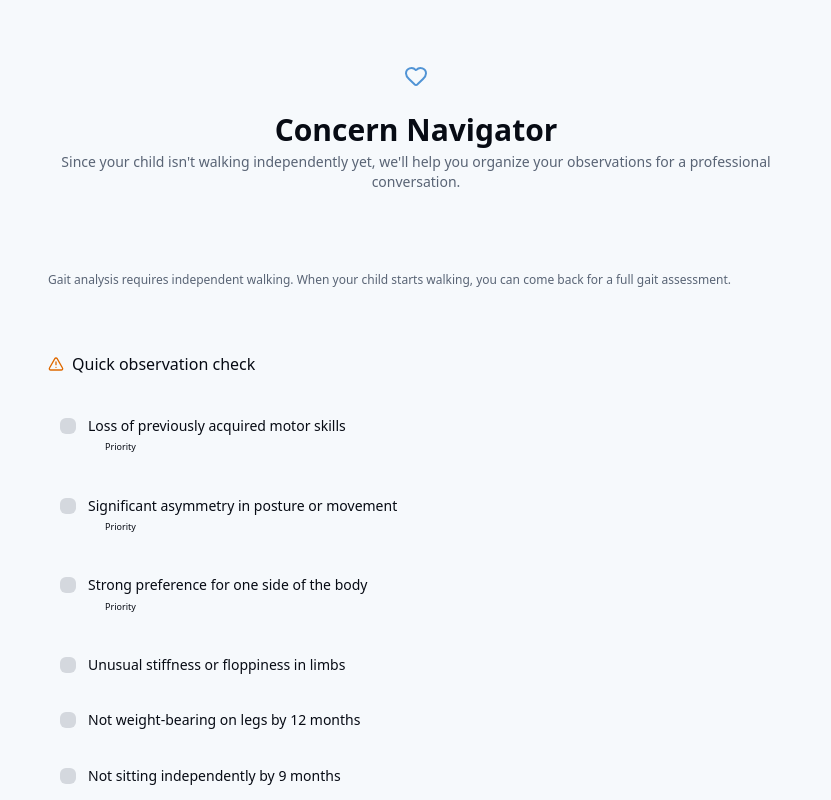
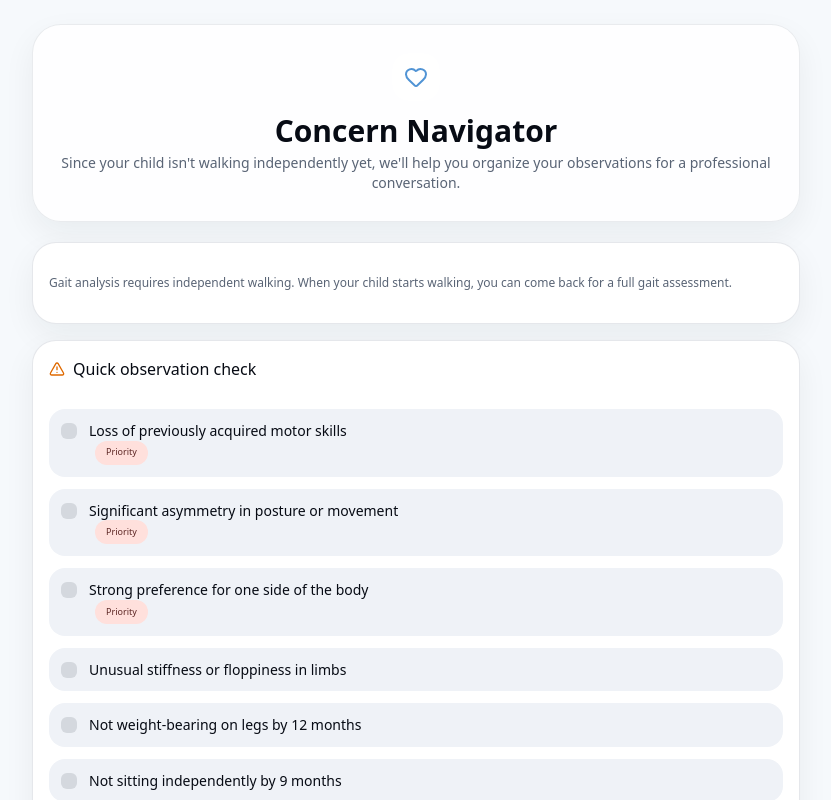
Before and after one commit to FarHanZzzz/PediGrowth_Webapp, a Next.js app: page /concern in a window 1280 px wide. Shown: the top 800 px of the page, without its empty margins (224-1055 px from the left). Built offline with nearby package versions, Linux system fonts and the light colour scheme; sample sign-in values are in the browser's storage.

Commit message:
feat: update session storage handling for gaitbridge compatibility and enhance UI design tokens

```diff
--- a/src/app/analyzing/page.tsx
+++ b/src/app/analyzing/page.tsx
@@ -31,10 +31,16 @@
     if (pipelineRan.current) return;
     pipelineRan.current = true;
 
-    const raw = sessionStorage.getItem("pedigrowth_session");
+    const raw =
+      sessionStorage.getItem("gaitbridge_session") ??
+      sessionStorage.getItem("pedigrowth_session");
     if (!raw) {
       router.replace("/start");
       return;
+    }
+
+    if (!sessionStorage.getItem("gaitbridge_session")) {
+      sessionStorage.setItem("gaitbridge_session", raw);
     }
 
     const session = JSON.parse(raw);
@@ -70,7 +76,10 @@
       .then((result) => {
         // Store result in sessionStorage + IndexedDB for persistence
         const resultId = result.id;
-        sessionStorage.setItem(`pedigrowth_result_${resultId}`, JSON.stringify(result));
+        const serialized = JSON.stringify(result);
+        sessionStorage.setItem(`gaitbridge_result_${resultId}`, serialized);
+        // Backward compatibility for previously released readers.
+        sessionStorage.setItem(`pedigrowth_result_${resultId}`, serialized);
         saveResult(resultId, result).catch(() => {}); // fire-and-forget
 
         // Complete progress
--- a/src/app/concern/page.tsx
+++ b/src/app/concern/page.tsx
@@ -34,7 +34,9 @@
   const [childName] = useState(() => {
     if (typeof window === "undefined") return "your child";
     try {
-      const raw = sessionStorage.getItem("pedigrowth_session");
+      const raw =
+        sessionStorage.getItem("gaitbridge_session") ??
+        sessionStorage.getItem("pedigrowth_session");
       if (!raw) return "your child";
       const session = JSON.parse(raw);
       return session.nickname || "your child";
@@ -45,9 +47,16 @@
   const [flags, setFlags] = useState<Record<string, boolean>>({});
 
   useEffect(() => {
-    const raw = sessionStorage.getItem("pedigrowth_session");
+    const raw =
+      sessionStorage.getItem("gaitbridge_session") ??
+      sessionStorage.getItem("pedigrowth_session");
     if (!raw) {
       router.replace("/start");
+      return;
+    }
+
+    if (!sessionStorage.getItem("gaitbridge_session")) {
+      sessionStorage.setItem("gaitbridge_session", raw);
     }
   }, [router]);
 
--- a/src/app/globals.css
+++ b/src/app/globals.css
@@ -36,6 +36,17 @@
   --confidence-low: oklch(0.65 0.18 55);
   --route-a: oklch(0.65 0.12 250);
   --route-b: oklch(0.60 0.14 175);
+
+  /* Surface and state tokens used across UI components */
+  --primary-container: oklch(0.92 0.05 250);
+  --secondary-container: oklch(0.92 0.02 260);
+  --surface-container-low: oklch(0.96 0.008 260);
+  --surface-container-lowest: oklch(1 0 0);
+  --surface-variant: oklch(0.92 0.012 260);
+  --outline-variant: oklch(0.82 0.015 260);
+  --error-container: oklch(0.93 0.035 25);
+  --on-error-container: oklch(0.35 0.08 25);
+  --tertiary-fixed: oklch(0.9 0.03 320);
 }
 
 .dark {
@@ -58,6 +69,16 @@
   --border: oklch(0.28 0.02 260);
   --input: oklch(0.28 0.02 260);
   --ring: oklch(0.65 0.15 250);
+
+  --primary-container: oklch(0.32 0.08 250);
+  --secondary-container: oklch(0.26 0.03 260);
+  --surface-container-low: oklch(0.18 0.02 260);
+  --surface-container-lowest: oklch(0.14 0.02 260);
+  --surface-variant: oklch(0.24 0.02 260);
+  --outline-variant: oklch(0.34 0.02 260);
+  --error-container: oklch(0.32 0.08 25);
+  --on-error-container: oklch(0.9 0.03 25);
+  --tertiary-fixed: oklch(0.3 0.04 320);
 }
 
 @theme inline {
@@ -95,6 +116,16 @@
   --color-confidence-low: var(--confidence-low);
   --color-route-a: var(--route-a);
   --color-route-b: var(--route-b);
+
+  --color-primary-container: var(--primary-container);
+  --color-secondary-container: var(--secondary-container);
+  --color-surface-container-low: var(--surface-container-low);
+  --color-surface-container-lowest: var(--surface-container-lowest);
+  --color-surface-variant: var(--surface-variant);
+  --color-outline-variant: var(--outline-variant);
+  --color-error-container: var(--error-container);
+  --color-on-error-container: var(--on-error-container);
+  --color-tertiary-fixed: var(--tertiary-fixed);
 }
 
 @layer base {
@@ -112,6 +143,27 @@
   .touch-target {
     min-height: 44px;
     min-width: 44px;
+  }
+
+  .cta-gradient {
+    @apply bg-primary text-primary-foreground;
+    background-image: linear-gradient(
+      135deg,
+      color-mix(in oklch, var(--primary) 94%, black 6%) 0%,
+      color-mix(in oklch, var(--primary) 86%, white 14%) 100%
+    );
+  }
+
+  .ghost-outline {
+    @apply border border-border/70 bg-transparent;
+  }
+
+  .clinical-card {
+    @apply border border-border/60 bg-card shadow-[0_12px_32px_rgba(21,29,28,0.06)];
+  }
+
+  .clinical-layer {
+    @apply border border-border/50 bg-card/85 shadow-[0_12px_32px_rgba(21,29,28,0.06)];
   }
 }
 
--- a/src/app/results/[id]/refine/page.tsx
+++ b/src/app/results/[id]/refine/page.tsx
@@ -129,7 +129,9 @@
 
   const resultData = useMemo(() => {
     if (typeof window === "undefined") return null;
-    const raw = sessionStorage.getItem(`pedigrowth_result_${resultId}`);
+    const raw =
+      sessionStorage.getItem(`gaitbridge_result_${resultId}`) ??
+      sessionStorage.getItem(`pedigrowth_result_${resultId}`);
     if (!raw) return null;
     return JSON.parse(raw) as {
       concerns: {
@@ -192,11 +194,15 @@
     };
 
     // Update the result with refinement context
-    const raw = sessionStorage.getItem(`pedigrowth_result_${resultId}`);
+    const raw =
+      sessionStorage.getItem(`gaitbridge_result_${resultId}`) ??
+      sessionStorage.getItem(`pedigrowth_result_${resultId}`);
     if (raw) {
       const result = JSON.parse(raw);
       result.refinement = refinement;
-      sessionStorage.setItem(`pedigrowth_result_${resultId}`, JSON.stringify(result));
+      const serialized = JSON.stringify(result);
+      sessionStorage.setItem(`gaitbridge_result_${resultId}`, serialized);
+      sessionStorage.setItem(`pedigrowth_result_${resultId}`, serialized);
     }
 
     // Back to results with refined context
--- a/src/lib/results/resultViewModel.ts
+++ b/src/lib/results/resultViewModel.ts
@@ -60,7 +60,9 @@
   const [exportAvailable, setExportAvailable] = useState(false);
 
   useEffect(() => {
-    const raw = sessionStorage.getItem(`gaitbridge_result_${resultId}`);
+    const raw =
+      sessionStorage.getItem(`gaitbridge_result_${resultId}`) ??
+      sessionStorage.getItem(`pedigrowth_result_${resultId}`);
     if (!raw) {
       setResult(null);
       return;
```
